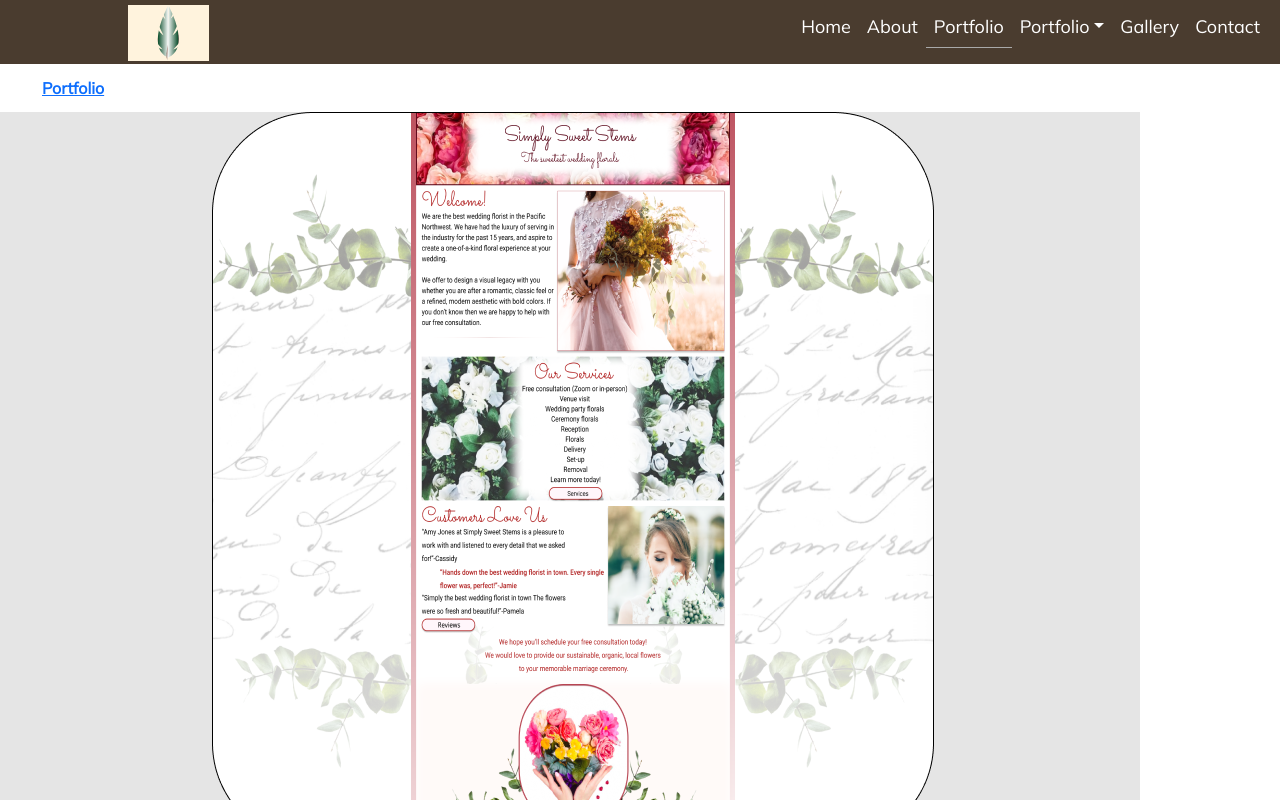
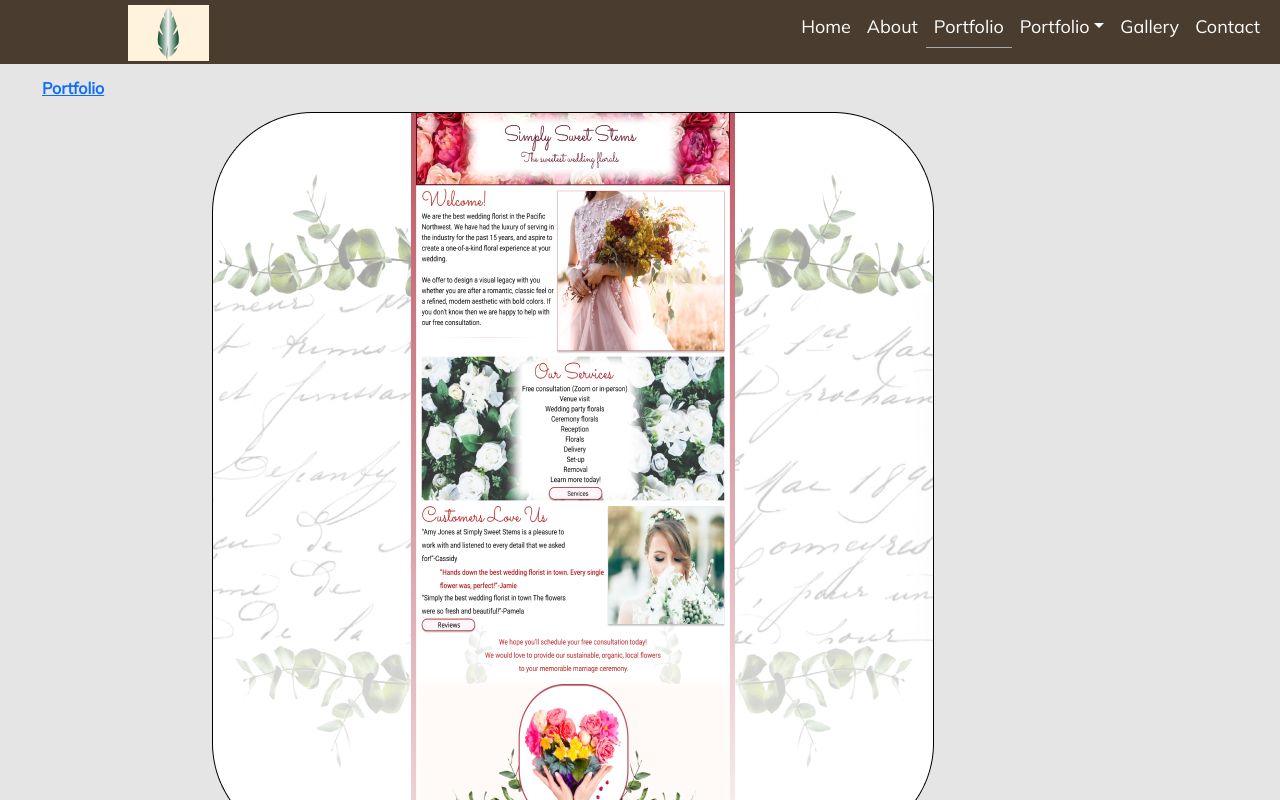
Before and after one commit to MrKeon/TheMethodDesigner, a React (Create React App) app: page /portfolio in a window 1280 px wide. Shown: the top 800 px of the page. Built offline with nearby package versions, Linux system fonts and the light colour scheme.

Commit message:
add background color fix.

```diff
--- a/src/components/Footer.css
+++ b/src/components/Footer.css
@@ -73,7 +73,6 @@
     .Footer .mobile {
         background: url("https://lh3.googleusercontent.com/mhMDSJwxLjGo7DcoO380BCX3esQDYbmJ5_gyrgBmEK1aGQ68atGrLE9Xdsmmogd2X4aL3ImlBmO7r62Vq5sFIIKpNy8aNNofN8MO6X0VCRLIlmn4dxVFZSRL6d9SPweBBh_824-6H5TEN3Y7lJzn5hu23lmIKZLw4pTIU7Gu_tD2zioSQhfNJWWzIT20dQirkTjNoGF3RLG5ueFezDFFwQ9JKzYL_M2fsmxqlK3YIZbKGIyPRJFO2pLHXNJV3Pl68tlz5uvs_bpLTnEWPovKBKpZhvC57cFW4hlno1wbjM3hAW3uXLs0HP3TxtKtO6et4P6gX8AbjWCdNCy6tgqH4W0ZtlDYZ8VwkcI1twG5OdEJ2kGpKTD5DQ-XAmFkfQ2Q9M3ZPoTADNslSZT30-VaM0mQ6TZpNvTOL1uzGU5T60bWZdAmGgsvXdg2pawlXwSY_A36lGXeawTHgR4fl-FAqUdfmHzlXN4MMUQBqkll6Ko97TUycJPKNJ5n-LG6N2ry3cBcvS1MI3LO5MD3GN-ugFlioFhOYDmK4JPa65BtylrA4Ok-gh3YHjIEoHeTWiSE0XwKTGciq6q3WrZR02k07TJfnIEWT3NvDjjJiqYu-5YmlYWoc-ap_v5fZoaiR0UFVIPirX7IeuuLBi8WfIauW0oW_13ZXV1IXWfhVwkNolZtefS04wHXwsa7KYroRn94AojibOmbT-E_-ZMB0_D9zGziTA=w358-h201-no?authuser=0");
         background-repeat: no-repeat;
-        background-size: cover;
         height: auto;
         width: 100%;
     }
--- a/src/components/Gallery.css
+++ b/src/components/Gallery.css
@@ -1,4 +1,10 @@
 @media screen and (min-width: 768px) {
+    .app {
+        background: white;
+    }
+    .Breadcrumb {
+        background: inherit;
+    }
     .GalleryContainer {
         padding-left: 64px;
         padding-right: 64px;
--- a/src/components/Home.css
+++ b/src/components/Home.css
@@ -23,6 +23,9 @@
     }
 
     @media screen and (min-width: 768px) {
+        .app {
+            background: white;
+        }
         .Home {
             width: 100%;
             height: 100%;
--- a/src/components/Portfolio.css
+++ b/src/components/Portfolio.css
@@ -1,4 +1,11 @@
 @media screen and (min-width: 768px) {
+    .Breadcrumb {
+        background: #E5E5E5;
+    }
+    .desktop {
+        width: 100%;
+        background: #E5E5E5;
+    }
     .Portfolio {
         background: #E5E5E5;
         padding-bottom: 50px;
@@ -70,7 +77,7 @@ filter: blur(0px);
     .Portfolio .desktop {
         background: #E5E5E5;
     }
-    .Portfolio .mobile {
+    .Portfolio.mobile {
         display: none;
     }
 }
--- a/src/components/portfolio/DesignBasics.css
+++ b/src/components/portfolio/DesignBasics.css
@@ -1,4 +1,10 @@
 @media screen and (min-width: 768px) {
+    .app {
+        background: #E5E5E5
+    }
+    .Breadcrumb {
+        background: inherit;
+    }
     .DesignBasics {
         margin: auto;
         width: 954px;
@@ -8,9 +14,6 @@
         border: 1px solid #000000;
         box-sizing: border-box;
         padding: 18px 196px 18px 196px;
-    }
-    DesignBasics .container {
-        background: #E5E5E5;
     }
     .DesignBasics iframe {
         display: flex;
--- a/src/components/portfolio/Doordash.css
+++ b/src/components/portfolio/Doordash.css
@@ -9,8 +9,11 @@
         box-sizing: border-box;
         padding: 18px 196px 18px 196px;
     }
-    .Doordash .container {
-        background: #E5E5E5;
+    .app {
+        background: #E5E5E5
+    }
+    .Breadcrumb {
+        background: inherit;
     }
     .DoorDash1 {
         background: url('./DoorDash1.png') no-repeat;
--- a/src/components/portfolio/Pellegrino.css
+++ b/src/components/portfolio/Pellegrino.css
@@ -1,4 +1,10 @@
         @media screen and (min-width: 768px) {
+            .app {
+                background: #E5E5E5
+            }
+            .Breadcrumb {
+                background: inherit;
+            }
             .Pellegrino {
                 margin: auto;
                 width: 954px;
--- a/src/components/portfolio/SimplySweet.css
+++ b/src/components/portfolio/SimplySweet.css
@@ -1,4 +1,10 @@
 @media screen and (min-width: 768px) {
+    .app {
+        background: #E5E5E5
+    }
+    .Breadcrumb {
+        background: inherit;
+    }
     .SimplySweet {
         margin: auto;
         width: 954px;
```
